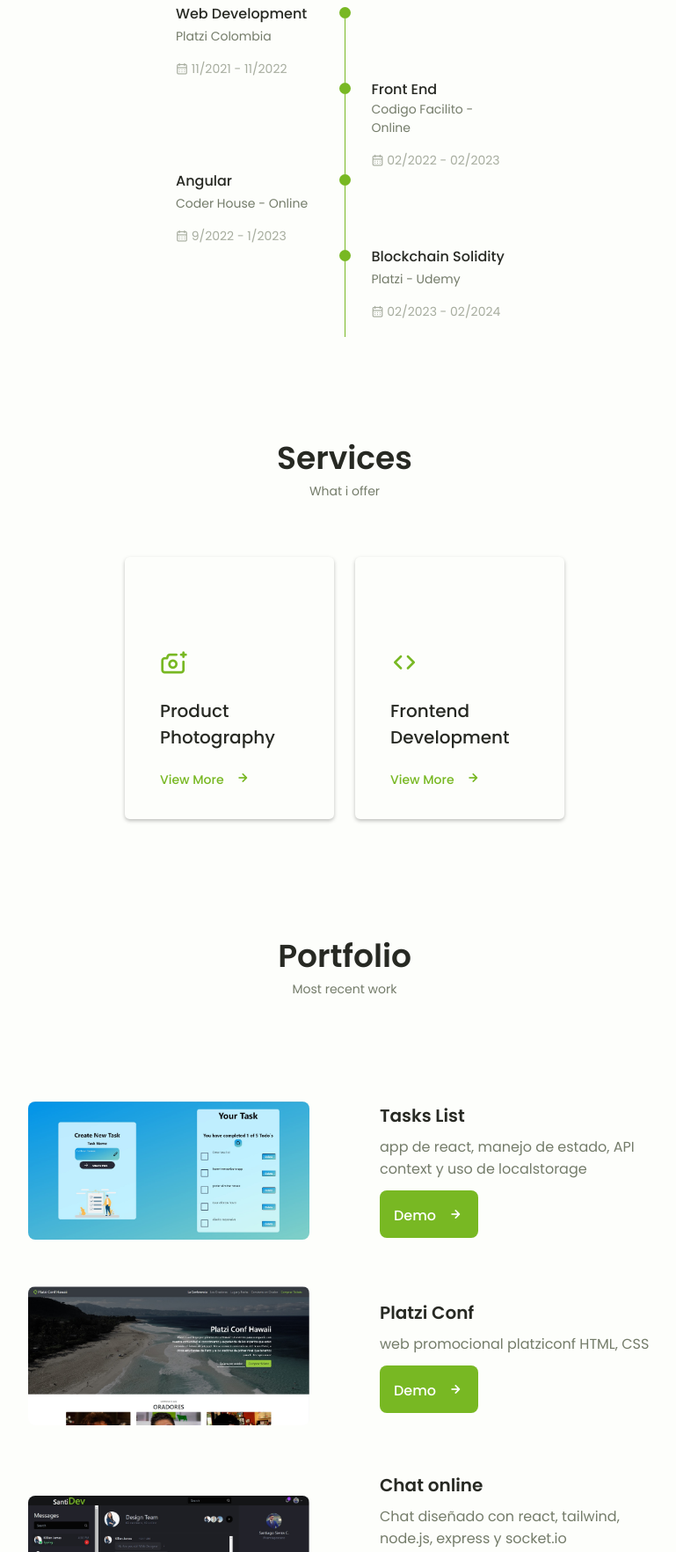
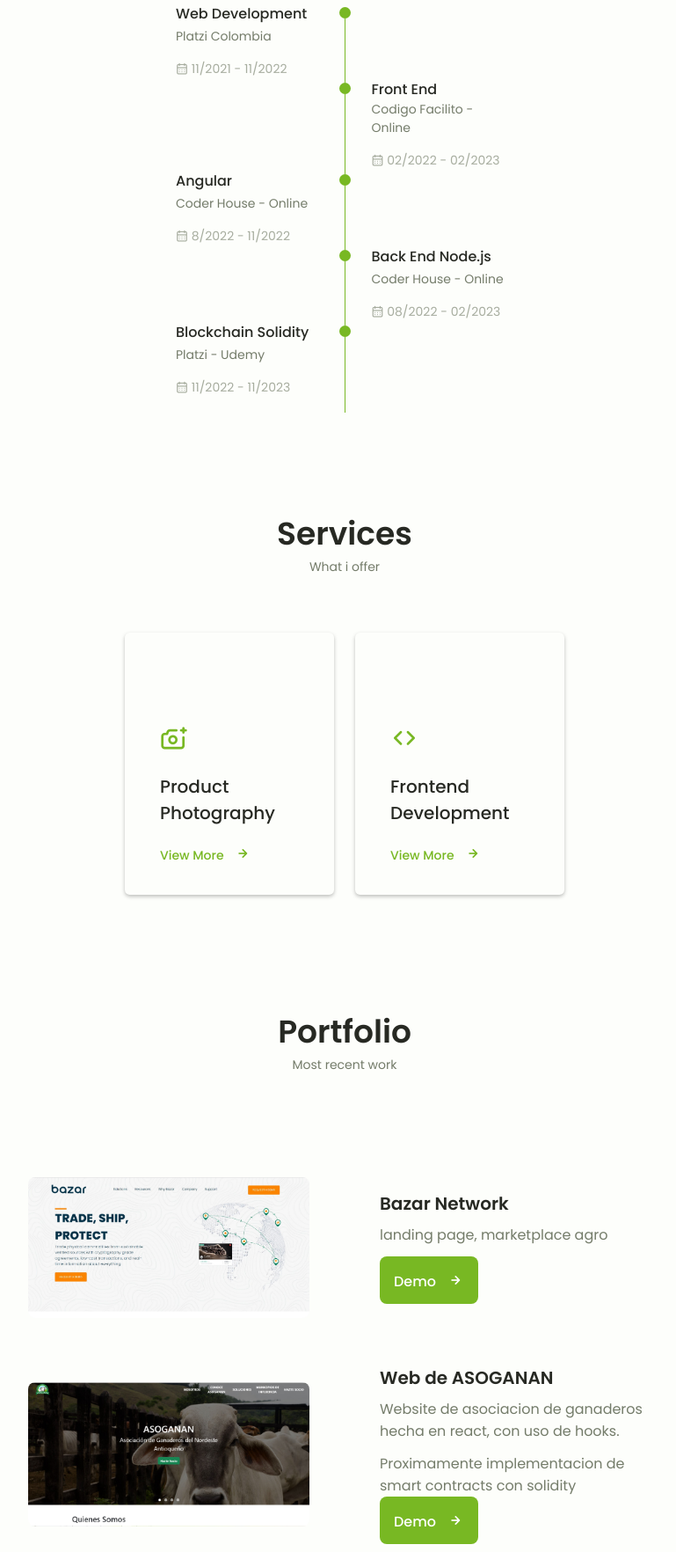
Before and after one commit to Santiscano/My-Website, a website: page index.html in a window 1280 px wide. Shown: the part 2201-3965 px from the top of the page at 88% size, without its empty margins (248-1017 px from the left). Drawn offline with nearby package versions, Linux system fonts and the light colour scheme.

Commit message:
agrego bazar a mis proyectos

```diff
--- a/index.html
+++ b/index.html
@@ -357,7 +357,7 @@
                     <span class="qualification__subtitle">Coder House - Online</span>
                     <div class="qualification__calendar">
                       <i class="uil uil-calendar-alt"></i>
-                      9/2022 - 1/2023
+                      8/2022 - 11/2022
                     </div>
                   </div>
 
@@ -377,12 +377,29 @@
                   </div>
 
                   <div>
+                    <h3 class="qualification__title">Back End Node.js</h3>
+                    <span class="qualification__subtitle">Coder House - Online</span>
+                    <div class="qualification__calendar">
+                      <i class="uil uil-calendar-alt"></i>
+                      08/2022 - 02/2023
+                    </div>
+                  </div>
+                </div>
+
+                <!-- =======QUALIFICATION 5 ====== -->
+                <div class="qualification__data">
+                  <div>
                     <h3 class="qualification__title">Blockchain Solidity</h3>
                     <span class="qualification__subtitle">Platzi - Udemy </span>
                     <div class="qualification__calendar">
                       <i class="uil uil-calendar-alt"></i>
-                      02/2023 - 02/2024
+                      11/2022 - 11/2023
                     </div>
+                  </div>
+
+                  <div>
+                    <span class="qualification__rounder"></span>
+                    <span class="qualification__line"></span>
                   </div>
                 </div>
 
@@ -393,7 +410,7 @@
                 <div class="qualification__data">
                   <div>
                     <h3 class="qualification__title">ASOGANAN</h3>
-                    <span class="qualification__subtitle">Web Development</span>
+                    <span class="qualification__subtitle">Full Stack Developer</span>
                     <div class="qualification__calendar">
                       <i class="uil uil-calendar-alt"></i>
                       11/2021 - 11/2022
@@ -416,11 +433,11 @@
                   </div>
 
                   <div>
-                    <h3 class="qualification__title">AgriBlock</h3>
-                    <span class="qualification__subtitle">Blockchain Development "Personal Project"</span>
+                    <h3 class="qualification__title">Bazar Network</h3>
+                    <span class="qualification__subtitle"> FrontenD Developer Next.js</span>
                     <div class="qualification__calendar">
                       <i class="uil uil-calendar-alt"></i>
-                      02/2024 - 02/2030
+                      10/2022 - 11/2022
                     </div>
                   </div>
                 </div>
@@ -428,8 +445,8 @@
                 <!-- =======QUALIFICATION 3 ====== -->
                 <div class="qualification__data">
                   <div>
-                    <h3 class="qualification__title">XXXXXXXXX</h3>
-                    <span class="qualification__subtitle">Front End Junior "Closely"</span>
+                    <h3 class="qualification__title">AgriBlock</h3>
+                    <span class="qualification__subtitle">Blockchain Developer "Personal Project"</span>
                     <div class="qualification__calendar">
                       <i class="uil uil-calendar-alt"></i>
                       9/2022 - 1/2023
@@ -547,7 +564,32 @@
             <!-- contenedor contenido -->
             <div class="portfolio__container container ">
               <div class="portfolio__grid">
-                <!-- ===== proyecto 1 todo maching-->
+                <!-- ===== proyecto 1 Bazar Network-->
+                <div class="portfolio__content grid ">
+                  <img src="./imagenes/bazarNetwork.jpg" alt="Landing page proyecto web3 marketplace agricultura" class="portfolio__img">
+                  <div class="portfolio__data">
+                    <h3 class="portfolio__title">Bazar Network</h3>
+                    <p class="portfolio__description">landing page, marketplace agro</p>
+                    <a href="https://bazar-beta.netlify.app/" target="_blank" class="button button--flex button--small portfolio__button">
+                      Demo
+                      <i class="uil uil-arrow-right button__icon"></i>
+                    </a>
+                  </div>
+                </div>
+                <!-- ===== proyecto 2 Asoganan-->
+                <div class="portfolio__content grid">
+                  <img src="./imagenes/asoganan.jpg" alt="web real de asociacion de ganaderos" class="portfolio__img">
+                  <div class="portfolio__data">
+                    <h3 class="portfolio__title">Web de ASOGANAN</h3>
+                    <p class="portfolio__description">Website de asociacion de ganaderos hecha en react, con uso de hooks.</p>
+                    <p>Proximamente implementacion de smart contracts con solidity</p>
+                    <a href="https://asoganan.netlify.app/" target="_blank" class="button button--flex button--small portfolio__button">
+                      Demo
+                      <i class="uil uil-arrow-right button__icon"></i>
+                    </a>
+                  </div>
+                </div>
+                <!-- ===== proyecto 3 todo maching-->
                 <div class="portfolio__content grid ">
                   <img src="./imagenes/Task-list.jpg" alt="aplicacion para administracion de tareas" class="portfolio__img">
                   <div class="portfolio__data">
@@ -559,7 +601,7 @@
                     </a>
                   </div>
                 </div>
-                <!-- ===== proyecto 2 platzi conf-->
+                <!-- ===== proyecto 4 platzi conf-->
                 <div class="portfolio__content grid">
                   <img src="./imagenes/platziconf.jpg" alt="web promocional platziconf" class="portfolio__img">
                   <div class="portfolio__data">
@@ -571,7 +613,7 @@
                     </a>
                   </div>
                 </div>
-                <!-- ===== proyecto 3 chat react & socket.io-->
+                <!-- ===== proyecto 5 chat react & socket.io-->
                 <div class="portfolio__content grid">
                   <img src="./imagenes/chat.jpg" alt="chat en tiempo real" class="portfolio__img">
                   <div class="portfolio__data">
@@ -584,19 +626,7 @@
                     </a>
                   </div>
                 </div>
-                <!-- ===== proyecto 4 Asoganan-->
-                <div class="portfolio__content grid">
-                  <img src="./imagenes/asoganan.jpg" alt="web real de asociacion de ganaderos" class="portfolio__img">
-                  <div class="portfolio__data">
-                    <h3 class="portfolio__title">Web de ASOGANAN</h3>
-                    <p class="portfolio__description">Website de asociacion de ganaderos hecha en react, con uso de hooks.</p>
-                    <p>Proximamente implementacion de smart contracts con solidity</p>
-                    <a href="https://asoganan.netlify.app/" target="_blank" class="button button--flex button--small portfolio__button">
-                      Demo
-                      <i class="uil uil-arrow-right button__icon"></i>
-                    </a>
-                  </div>
-                </div>
+
                 <!-- ===== proyecto 6 Bsale tienda con API-->
                 <div class="portfolio__content grid">
                   <img src="" alt="imagen tienda online bsale con categorias de productos" class="portfolio__img">
@@ -609,7 +639,7 @@
                     </a>
                   </div>
                 </div>
-                <!-- ===== proyecto 6 MOVILBOX-->
+                <!-- ===== proyecto 7 MOVILBOX-->
                 <div class="portfolio__content grid">
                   <img src="./imagenes/movilbox.jpg" alt="tabla creada desde API y base de datos" class="portfolio__img">
                   <div class="portfolio__data">
@@ -622,7 +652,7 @@
                     </a>
                   </div>
                 </div>
-                  <!-- ===== proyecto 4 the dogs API-->
+                  <!-- ===== proyecto 8 the dogs API-->
                 <div class="portfolio__content grid">
                   <img src="./imagenes/dogs.jpg" alt="consumo API con fetch" class="portfolio__img">
                   <div class="portfolio__data">
@@ -634,7 +664,7 @@
                     </a>
                   </div>
                 </div>
-                <!-- ===== proyecto 5 the cats API-->
+                <!-- ===== proyecto 9 the cats API-->
                 <div class="portfolio__content grid">
                   <img src="./imagenes/catscity.jpg" alt="consumo API con Axios" class="portfolio__img">
                   <div class="portfolio__data">
@@ -646,7 +676,7 @@
                     </a>
                   </div>
                 </div>
-                <!-- ===== proyecto 6 aguacates Monte bello-->
+                <!-- ===== proyecto 10 aguacates Monte bello-->
                 <div class="portfolio__content grid">
                   <img src="./imagenes/aguacates.jpg" alt="" class="portfolio__img">
                   <div class="portfolio__data">
```
Also changed, not shown: imagenes/bazarNetwork.jpg (added).
